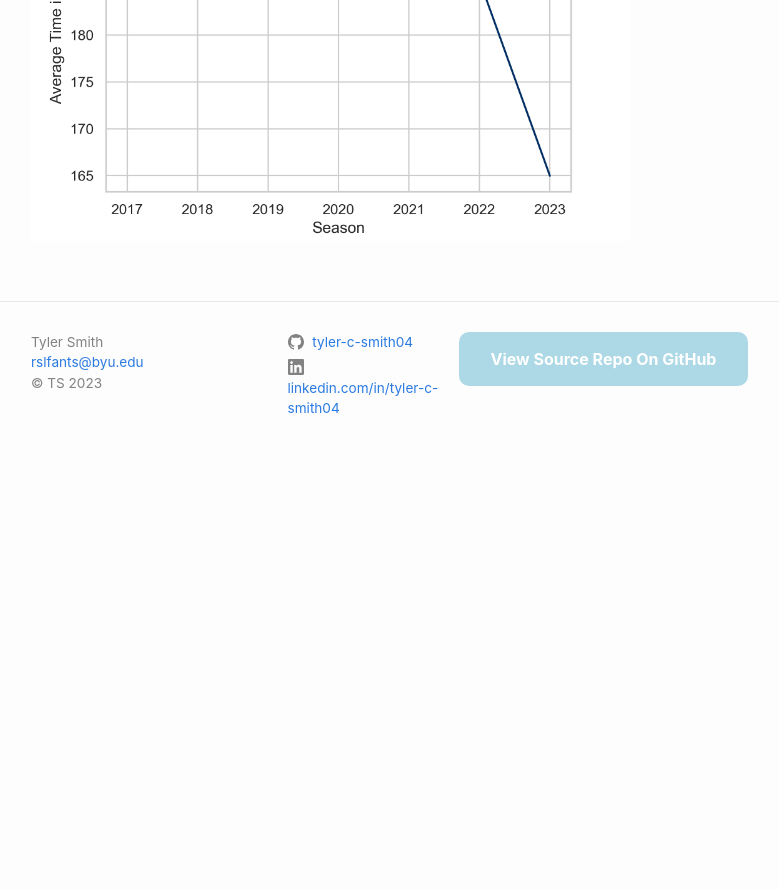
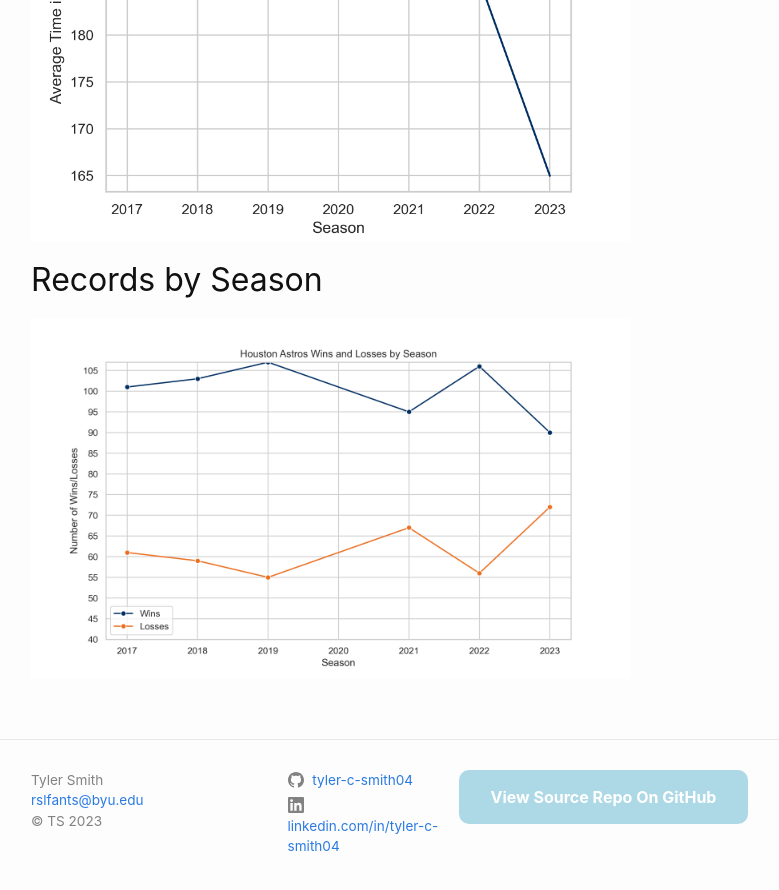
Before and after one commit to tyler-c-smith04/blog, a Jekyll site: the page built from _posts/2023-12-05-golden-era.md, in a window 1280 px wide and 900 px high, scrolled down 1130 px. Shown: the top 890 px of the window, without its empty margins (189-968 px from the left). Built offline with Jekyll 4.4.1, drawn with Linux system fonts in a browser that asks for light colours; comment, search, counter and statistics services are not loaded; before the commit the page ends 1609 px from its top, so only the background shows below that.

Commit message:
Update 2023-12-05-golden-era.md

```diff
--- a/_posts/2023-12-05-golden-era.md
+++ b/_posts/2023-12-05-golden-era.md
@@ -23,3 +23,7 @@ clock, but the MLB absolutely succeeded in making baseball faster in 2023. Betwe
 in 2023.
 
 <img src="{{site.url}}/{{site.baseurl}}/assets/images/average_game_time_by_season.png" alt="" style="width:600px;"/>
+
+<h2>Records by Season</h2>
+
+<img src="{{site.url}}/{{site.baseurl}}/assets/images/season_overall_records.png" alt="" style="width:600px;"/>
```
